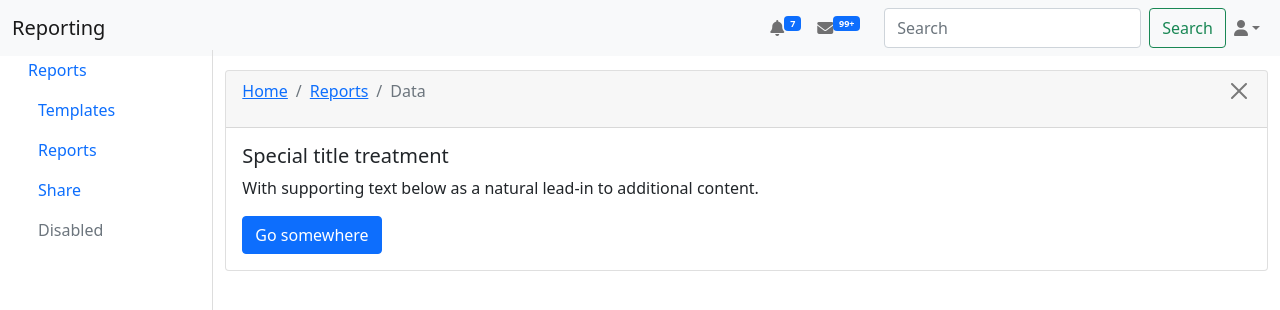
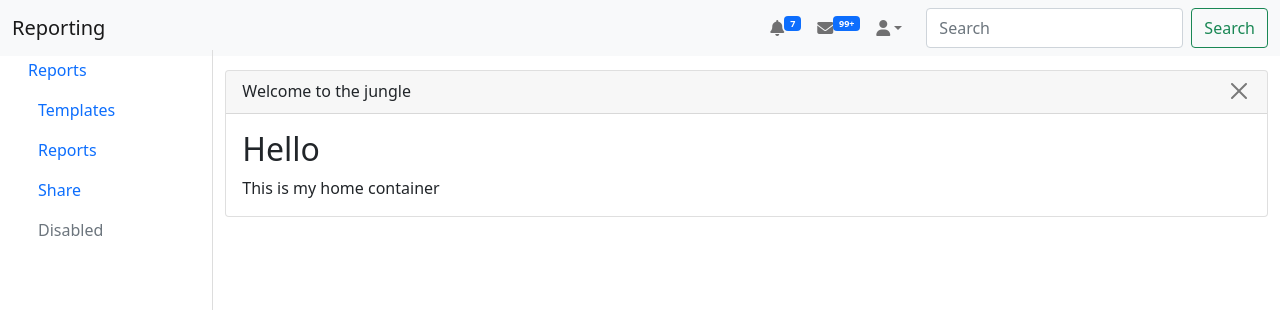
Before and after one commit to richardmedina/reporting, a React (Create React App) app: page / in a window 1280 px wide. Shown: the top 310 px of the page. Built offline with nearby package versions, Linux system fonts and the light colour scheme.

Commit message:
sbreaking components

```diff
--- /dev/null
+++ b/src/components/mainbar/mainbar.component.jsx
@@ -0,0 +1,78 @@
+import Navbar from 'react-bootstrap/Navbar';
+import Container from 'react-bootstrap/Container';
+import Offcanvas from 'react-bootstrap/Offcanvas';
+import Nav from 'react-bootstrap/Nav';
+import NavDropdown from 'react-bootstrap/NavDropdown';
+import Form from 'react-bootstrap/Form';
+import FormControl from 'react-bootstrap/FormControl';
+import Badge from 'react-bootstrap/Badge';
+import Button from 'react-bootstrap/Button';
+
+
+const expand = 'lg';
+
+const Mainbar = () => (
+  <Navbar key={expand} bg="light" expand={expand} className="mb-3">
+    <Container fluid>
+      <Navbar.Brand href="#">Reporting</Navbar.Brand>
+      <Navbar.Toggle aria-controls={`offcanvasNavbar-expand-${expand}`} />
+
+      <Navbar.Offcanvas
+        id={`offcanvasNavbar-expand-${expand}`}
+        aria-labelledby={`offcanvasNavbarLabel-expand-${expand}`}
+        placement="start"
+      >
+        <Offcanvas.Header closeButton>
+          <Offcanvas.Title id={`offcanvasNavbarLabel-expand-${expand}`}>
+            Offcanvas
+          </Offcanvas.Title>
+        </Offcanvas.Header>
+        <Offcanvas.Body>
+          <Nav className="justify-content-end flex-grow-1 pe-3">
+            <Nav.Link href="#action1">
+              <i className="fa-solid fa-bell"></i>
+              <span style={{ fontSize: '12px', lineHeight: '12px', verticalAlign: 'top'}}>
+                <Badge bg="primary">7</Badge>
+              </span>
+            </Nav.Link>
+            <Nav.Link href="#action2">
+              <i className="fa-solid fa-envelope"></i>
+              <span style={{ fontSize: '12px', lineHeight: '12px', verticalAlign: 'top'}}>
+                <Badge bg="primary">99+</Badge>
+              </span>
+            </Nav.Link>
+            <Nav>
+          <NavDropdown
+              title={<i className="fa-solid fa-user"></i>}
+              //id={`offcanvasNavbarDropdown-expand-${expand}`}
+              //className='dropdown-menu dropdown-menu-end'
+            >
+              <NavDropdown.ItemText>My account</NavDropdown.ItemText>
+              <NavDropdown.Item href="#action3">Settings...</NavDropdown.Item>
+              <NavDropdown.Divider />
+              <NavDropdown.Item href="#action5">
+                <i class="fa-solid fa-right-from-bracket"></i>
+                &nbsp; Logout
+              </NavDropdown.Item>
+            </NavDropdown>
+          </Nav>
+          </Nav>
+          <Form className="d-flex">
+            <FormControl
+              type="search"
+              placeholder="Search"
+              className="me-2"
+              aria-label="Search"
+            />
+            <Button variant="outline-success">Search</Button>
+          </Form>
+
+
+        </Offcanvas.Body>
+      </Navbar.Offcanvas>
+
+    </Container>
+  </Navbar>
+)
+
+export default Mainbar;
--- /dev/null
+++ b/src/components/sidebar/sidebar.component.jsx
@@ -0,0 +1,18 @@
+import Nav from 'react-bootstrap/Nav';
+
+
+const Sidebar = () => (
+  <>
+    <Nav.Link>Reports</Nav.Link>
+    <Nav bg='dark' defaultActiveKey="/home" className="flex-column" style={{ paddingLeft: '10px'}}>
+      <Nav.Link href="/home">Templates</Nav.Link>
+      <Nav.Link eventKey="link-1">Reports</Nav.Link>
+      <Nav.Link eventKey="link-2">Share</Nav.Link>
+      <Nav.Link eventKey="disabled" disabled>
+        Disabled
+      </Nav.Link>
+    </Nav>
+  </>
+);
+
+export default Sidebar;
--- /dev/null
+++ b/src/components/view/view.component.jsx
@@ -0,0 +1,47 @@
+
+
+import Row from 'react-bootstrap/Row';
+import Col from 'react-bootstrap/Col';
+import Button from 'react-bootstrap/Button';
+import Breadcrumb from 'react-bootstrap/Breadcrumb'
+import CloseButton from 'react-bootstrap/CloseButton';
+import Card from 'react-bootstrap/Card';
+
+
+const View = ({ title, children }) => (
+  <Card>
+    <Card.Header>
+      <Row>
+        <Col>
+          {/* <Breadcrumb>
+            <Breadcrumb.Item href="#">Home</Breadcrumb.Item>
+            <Breadcrumb.Item href="https://getbootstrap.com/docs/4.0/components/breadcrumb/">
+              Reports
+            </Breadcrumb.Item>
+            <Breadcrumb.Item
+              active
+            >
+              Data
+            </Breadcrumb.Item>
+          </Breadcrumb> */}
+          {title}
+        </Col>
+        <Col xs={1} style={{ textAlign: 'right'}}>
+          <CloseButton />
+        </Col>
+      </Row>
+    </Card.Header>
+    <Card.Body>
+      { children }
+    </Card.Body>
+    {/* <Card.Body>
+      <Card.Title>Special title treatment</Card.Title>
+      <Card.Text>
+        With supporting text below as a natural lead-in to additional content.
+      </Card.Text>
+      <Button variant="primary">Go somewhere</Button>
+    </Card.Body> */}
+  </Card>
+)
+
+export default View;
--- /dev/null
+++ b/src/containers/home/home-container.component.jsx
@@ -0,0 +1,10 @@
+import React from 'react';
+
+const HomeContainer = () => (
+  <>
+  <h2>Hello</h2>
+  This is my home container
+  </>
+);
+
+export default HomeContainer;
--- a/src/layouts/default/default-layout.component.jsx
+++ b/src/layouts/default/default-layout.component.jsx
@@ -1,87 +1,21 @@
-import Navbar from 'react-bootstrap/Navbar';
 import Container from 'react-bootstrap/Container';
-import Offcanvas from 'react-bootstrap/Offcanvas';
-import Nav from 'react-bootstrap/Nav';
-import NavDropdown from 'react-bootstrap/NavDropdown';
-import Form from 'react-bootstrap/Form';
-import FormControl from 'react-bootstrap/FormControl';
 import Button from 'react-bootstrap/Button';
 
 import Row from 'react-bootstrap/Row';
 import Col from 'react-bootstrap/Col';
+import Nav from 'react-bootstrap/Nav';
 
-import Badge from 'react-bootstrap/Badge';
-import Breadcrumb from 'react-bootstrap/Breadcrumb'
-import CloseButton from 'react-bootstrap/CloseButton';
-import Card from 'react-bootstrap/Card';
 
+import Mainbar from 'components/mainbar/mainbar.component';
+import Sidebar from 'components/sidebar/sidebar.component';
+import View from 'components/view/view.component';
+import HomeContainer from 'containers/home/home-container.component';
 
 const expand='lg';
 
 const Layout  = () => (
   <>
-  <Navbar key={expand} bg="light" expand={expand} className="mb-3">
-    <Container fluid>
-      <Navbar.Brand href="#">Reporting</Navbar.Brand>
-      <Navbar.Toggle aria-controls={`offcanvasNavbar-expand-${expand}`} />
-
-      <Navbar.Offcanvas
-        id={`offcanvasNavbar-expand-${expand}`}
-        aria-labelledby={`offcanvasNavbarLabel-expand-${expand}`}
-        placement="start"
-      >
-        <Offcanvas.Header closeButton>
-          <Offcanvas.Title id={`offcanvasNavbarLabel-expand-${expand}`}>
-            Offcanvas
-          </Offcanvas.Title>
-        </Offcanvas.Header>
-        <Offcanvas.Body>
-          <Nav className="justify-content-end flex-grow-1 pe-3">
-            <Nav.Link href="#action1">
-              <i className="fa-solid fa-bell"></i>
-              <span style={{ fontSize: '12px', lineHeight: '12px', verticalAlign: 'top'}}>
-                <Badge bg="primary">7</Badge>
-              </span>
-            </Nav.Link>
-            <Nav.Link href="#action2">
-              <i className="fa-solid fa-envelope"></i>
-              <span style={{ fontSize: '12px', lineHeight: '12px', verticalAlign: 'top'}}>
-                <Badge bg="primary">99+</Badge>
-              </span>
-            </Nav.Link>
-
-          </Nav>
-          <Form className="d-flex">
-            <FormControl
-              type="search"
-              placeholder="Search"
-              className="me-2"
-              aria-label="Search"
-            />
-            <Button variant="outline-success">Search</Button>
-          </Form>
-
-          <Nav>
-          <NavDropdown
-              title={<i className="fa-solid fa-user"></i>}
-              id={`offcanvasNavbarDropdown-expand-${expand}`}
-              //className='dropdown-menu dropdown-menu-end'
-            >
-              <NavDropdown.ItemText>My account</NavDropdown.ItemText>
-              <NavDropdown.Item href="#action3">Settings...</NavDropdown.Item>
-              <NavDropdown.Divider />
-              <NavDropdown.Item href="#action5">
-                <i class="fa-solid fa-right-from-bracket"></i>
-                &nbsp; Logout
-              </NavDropdown.Item>
-            </NavDropdown>
-          </Nav>
-        </Offcanvas.Body>
-      </Navbar.Offcanvas>
-
-    </Container>
-  </Navbar>
-
+  <Mainbar />
   <Container fluid style={{ position: 'absolute', top: '50px', bottom: '5px'}}>
     <Row>
       <Col
@@ -93,47 +27,14 @@ const Layout  = () => (
           height: '100vh'
         }}
       >
-        <Nav.Link>Reports</Nav.Link>
-
-        <Nav bg='dark' defaultActiveKey="/home" className="flex-column" style={{ paddingLeft: '10px'}}>
-          <Nav.Link href="/home">Templates</Nav.Link>
-          <Nav.Link eventKey="link-1">Reports</Nav.Link>
-          <Nav.Link eventKey="link-2">Share</Nav.Link>
-          <Nav.Link eventKey="disabled" disabled>
-            Disabled
-          </Nav.Link>
-        </Nav>
+        <Sidebar />
       </Col>
       <Col style={{ paddingTop: '20px'}}>
-        <Card>
-          <Card.Header>
-            <Row>
-              <Col>
-                <Breadcrumb>
-                  <Breadcrumb.Item href="#">Home</Breadcrumb.Item>
-                  <Breadcrumb.Item href="https://getbootstrap.com/docs/4.0/components/breadcrumb/">
-                    Reports
-                  </Breadcrumb.Item>
-                  <Breadcrumb.Item
-                    active
-                  >
-                    Data
-                  </Breadcrumb.Item>
-                </Breadcrumb>
-              </Col>
-              <Col xs={1} style={{ textAlign: 'right'}}>
-                <CloseButton />
-              </Col>
-            </Row>
-          </Card.Header>
-          <Card.Body>
-            <Card.Title>Special title treatment</Card.Title>
-            <Card.Text>
-              With supporting text below as a natural lead-in to additional content.
-            </Card.Text>
-            <Button variant="primary">Go somewhere</Button>
-          </Card.Body>
-        </Card>
+        <View
+          title="Welcome to the jungle"
+        >
+          <HomeContainer />
+        </View>
         {/* <Container fluid>
 
           <Row>
```
